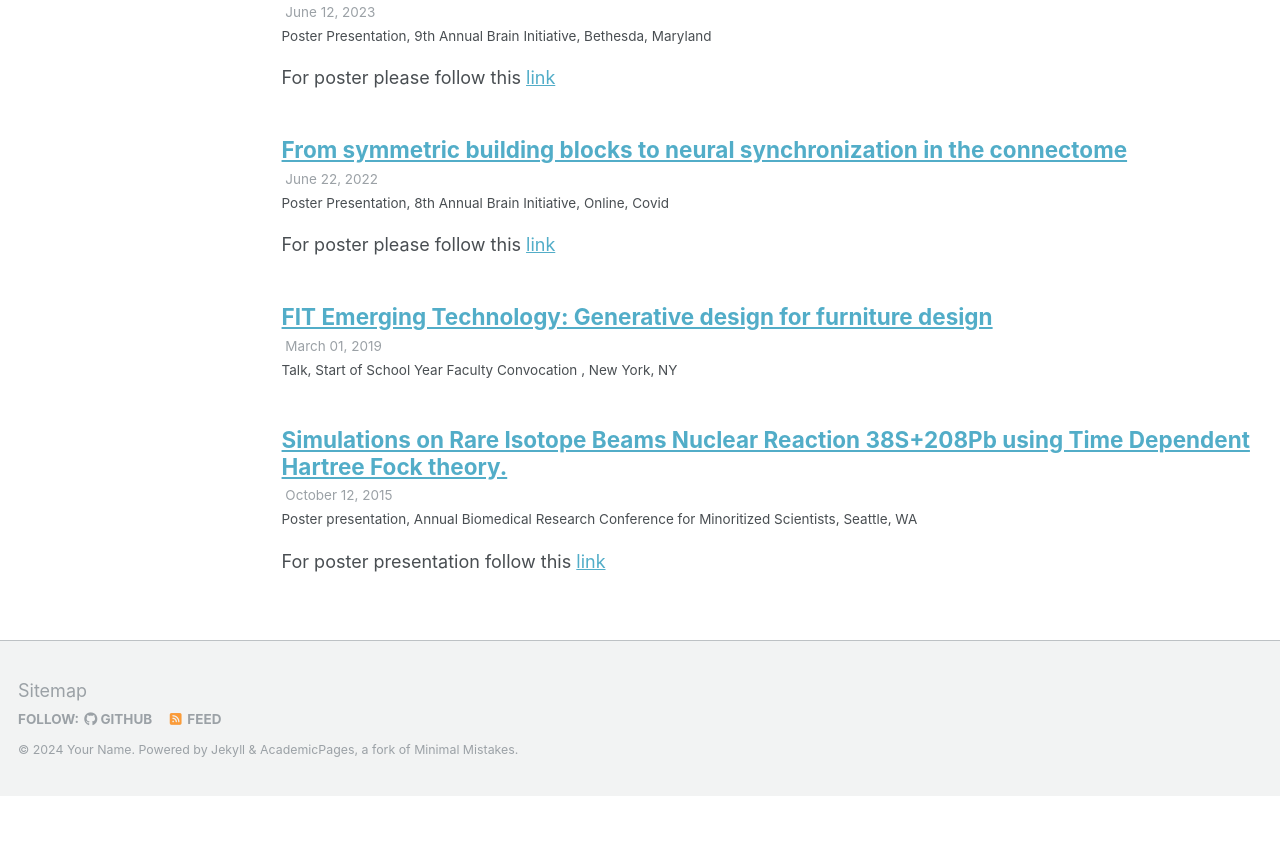
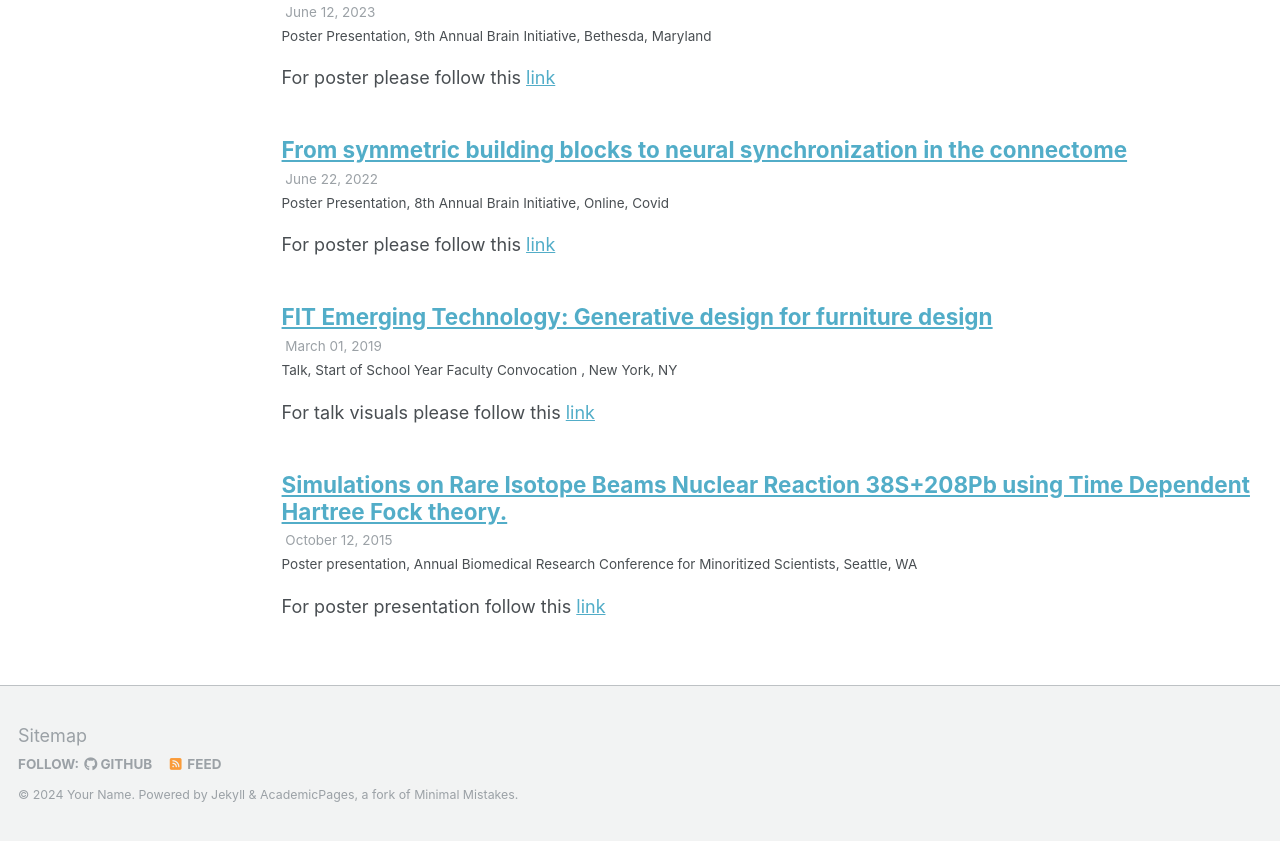
Before and after one commit to kryogenica/CV, a Jekyll site: the page built from _pages/talks.html, in a window 1280 px wide, cut to the strip 222-1063 px from the top of the page. Built offline with Jekyll 4.4.1, drawn with Linux system fonts in a browser that asks for light colours; a file with an impossible date is left out; before the commit the page ends 1018 px from its top, so only the background shows below that.

Commit message:
Update 2014-03-01-talk-3.md

```diff
--- a/_talks/2014-03-01-talk-3.md
+++ b/_talks/2014-03-01-talk-3.md
@@ -2,8 +2,10 @@
 title: "FIT Emerging Technology: Generative design for furniture design"
 collection: talks
 type: "Talk"
-permalink: "https://docs.google.com/presentation/d/1s8xDaiFXLAVoI9xcw8U2elth9MXXTtHsD68LxGlK9Wc/edit?usp=sharing"
+permalink: /talks/2014-03-01-talk-3
 venue: "Start of School Year Faculty Convocation "
 date: 2019-03-01
 location: "New York, NY"
 ---
+
+For talk visuals please follow this [link](https://docs.google.com/presentation/d/1s8xDaiFXLAVoI9xcw8U2elth9MXXTtHsD68LxGlK9Wc/edit?usp=sharing)
```
